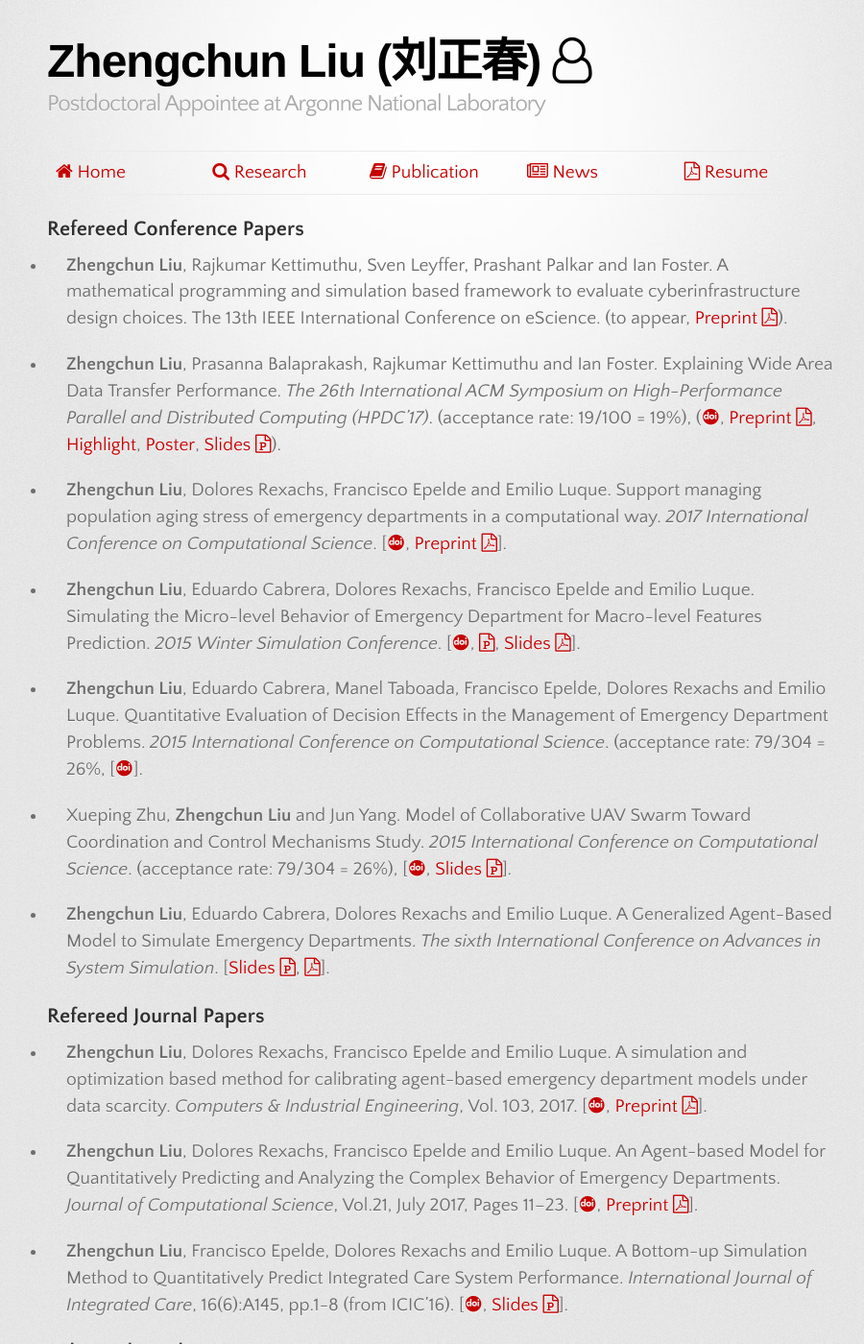
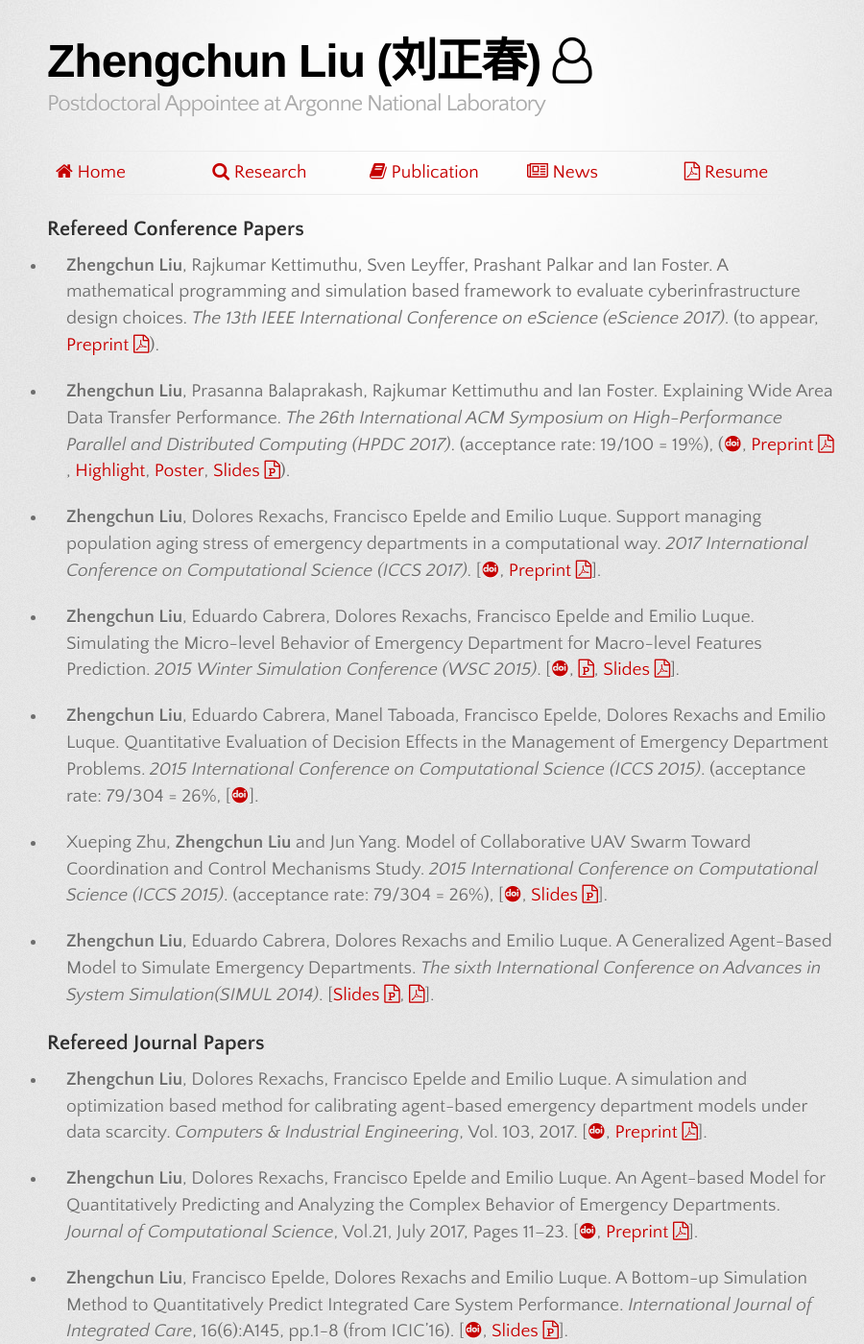
Before and after one commit to lzhengchun/lzhengchun.github.io, a Jekyll site: the page built from Publication.md, in a window 1280 px wide and 1400 px high. Shown: the whole window at 96% size, without its empty margins (181-1081 px from the left). Built offline with Jekyll 4.4.1, drawn with Linux system fonts in a browser that asks for light colours; some web fonts are replaced.

Commit message:
add, delete, polish etc.

```diff
--- a/Publication.md
+++ b/Publication.md
@@ -4,19 +4,19 @@
 ---
 
 ## Refereed Conference Papers
-- __Zhengchun Liu__, Rajkumar Kettimuthu, Sven Leyffer, Prashant Palkar and Ian Foster. A mathematical programming and simulation based framework to evaluate cyberinfrastructure design choices. The 13th IEEE International Conference on eScience. (to appear, [Preprint <i class="fa fa-file-pdf-o" aria-hidden="true"></i>](file/eScience17-preprint-Liu.pdf)).
+- __Zhengchun Liu__, Rajkumar Kettimuthu, Sven Leyffer, Prashant Palkar and Ian Foster. A mathematical programming and simulation based framework to evaluate cyberinfrastructure design choices. *The 13th IEEE International Conference on eScience (eScience 2017)*. (to appear, [Preprint <i class="fa fa-file-pdf-o" aria-hidden="true"></i>](file/eScience17-preprint-Liu.pdf)).
 
-- __Zhengchun Liu__, Prasanna Balaprakash, Rajkumar Kettimuthu and Ian Foster. Explaining Wide Area Data Transfer Performance. *The 26th International ACM Symposium on High-Performance Parallel and Distributed Computing (HPDC'17)*. (acceptance rate: 19/100 = 19%), ([<i class="ai ai-doi" aria-hidden="true"></i>](https://doi.org/10.1145/3078597.3078605), [Preprint <i class="fa fa-file-pdf-o" aria-hidden="true"></i>](http://www.mcs.anl.gov/~zcliu/files/Explaining%20Wide%20Area%20Data%20Transfer%20Performance.pdf), [Highlight](http://www.mcs.anl.gov/articles/machine-learning-methods-used-develop-data-transfer-performance-models), [Poster](file/hpdc17-poster.pdf), [Slides <i class="fa fa-file-powerpoint-o" aria-hidden="true"></i>](file/slides-HPDC-2017-Zhengchun-Liu.pdf)).
+- __Zhengchun Liu__, Prasanna Balaprakash, Rajkumar Kettimuthu and Ian Foster. Explaining Wide Area Data Transfer Performance. *The 26th International ACM Symposium on High-Performance Parallel and Distributed Computing (HPDC 2017)*. (acceptance rate: 19/100 = 19%), ([<i class="ai ai-doi" aria-hidden="true"></i>](https://doi.org/10.1145/3078597.3078605), [Preprint <i class="fa fa-file-pdf-o" aria-hidden="true"></i>](http://www.mcs.anl.gov/~zcliu/files/Explaining%20Wide%20Area%20Data%20Transfer%20Performance.pdf), [Highlight](http://www.mcs.anl.gov/articles/machine-learning-methods-used-develop-data-transfer-performance-models), [Poster](file/hpdc17-poster.pdf), [Slides <i class="fa fa-file-powerpoint-o" aria-hidden="true"></i>](file/slides-HPDC-2017-Zhengchun-Liu.pdf)).
 
-- __Zhengchun Liu__, Dolores Rexachs, Francisco Epelde and Emilio Luque. Support managing population aging stress of emergency departments in a computational way. *2017 International Conference on Computational Science*. [[<i class="ai ai-doi" aria-hidden="true"></i>](https://doi.org/10.1016/j.procs.2017.05.147), [Preprint <i class="fa fa-file-pdf-o" aria-hidden="true"></i>](file/aging-iccs2017.pdf)].
+- __Zhengchun Liu__, Dolores Rexachs, Francisco Epelde and Emilio Luque. Support managing population aging stress of emergency departments in a computational way. *2017 International Conference on Computational Science (ICCS 2017)*. [[<i class="ai ai-doi" aria-hidden="true"></i>](https://doi.org/10.1016/j.procs.2017.05.147), [Preprint <i class="fa fa-file-pdf-o" aria-hidden="true"></i>](file/aging-iccs2017.pdf)].
 
-- __Zhengchun Liu__, Eduardo Cabrera, Dolores Rexachs, Francisco Epelde and Emilio Luque. Simulating the Micro-level Behavior of Emergency Department for Macro-level Features Prediction. *2015 Winter Simulation Conference*. [[<i class="ai ai-doi" aria-hidden="true"></i>](https://doi.org/10.1109/WSC.2015.7408162), [<i class="fa fa-file-powerpoint-o" aria-hidden="true"></i>](file/Z.Liu-WSC-2015.pdf), [Slides <i class="fa fa-file-pdf-o" aria-hidden="true"></i>](file/wsc15-micro2macro.pdf)].
+- __Zhengchun Liu__, Eduardo Cabrera, Dolores Rexachs, Francisco Epelde and Emilio Luque. Simulating the Micro-level Behavior of Emergency Department for Macro-level Features Prediction. *2015 Winter Simulation Conference (WSC 2015)*. [[<i class="ai ai-doi" aria-hidden="true"></i>](https://doi.org/10.1109/WSC.2015.7408162), [<i class="fa fa-file-powerpoint-o" aria-hidden="true"></i>](file/Z.Liu-WSC-2015.pdf), [Slides <i class="fa fa-file-pdf-o" aria-hidden="true"></i>](file/wsc15-micro2macro.pdf)].
 
-- __Zhengchun Liu__, Eduardo Cabrera, Manel Taboada, Francisco Epelde, Dolores Rexachs and Emilio Luque. Quantitative Evaluation of Decision Effects in the Management of Emergency Department Problems. *2015 International Conference on Computational Science*. (acceptance rate: 79/304 = 26%, [[<i class="ai ai-doi" aria-hidden="true"></i>](https://doi.org/10.1016/j.procs.2015.05.265)].
+- __Zhengchun Liu__, Eduardo Cabrera, Manel Taboada, Francisco Epelde, Dolores Rexachs and Emilio Luque. Quantitative Evaluation of Decision Effects in the Management of Emergency Department Problems. *2015 International Conference on Computational Science (ICCS 2015)*. (acceptance rate: 79/304 = 26%, [[<i class="ai ai-doi" aria-hidden="true"></i>](https://doi.org/10.1016/j.procs.2015.05.265)].
 
-- Xueping Zhu, __Zhengchun Liu__ and Jun Yang. Model of Collaborative UAV Swarm Toward Coordination and Control Mechanisms Study. *2015 International Conference on Computational Science*. (acceptance rate: 79/304 = 26%), [[<i class="ai ai-doi" aria-hidden="true"></i>](https://doi.org/10.1016/j.procs.2015.05.274), [Slides <i class="fa fa-file-powerpoint-o" aria-hidden="true"></i>](file/uav-agent.pdf)].
+- Xueping Zhu, __Zhengchun Liu__ and Jun Yang. Model of Collaborative UAV Swarm Toward Coordination and Control Mechanisms Study. *2015 International Conference on Computational Science (ICCS 2015)*. (acceptance rate: 79/304 = 26%), [[<i class="ai ai-doi" aria-hidden="true"></i>](https://doi.org/10.1016/j.procs.2015.05.274), [Slides <i class="fa fa-file-powerpoint-o" aria-hidden="true"></i>](file/uav-agent.pdf)].
 
-- __Zhengchun Liu__, Eduardo Cabrera, Dolores Rexachs and Emilio Luque. A Generalized Agent-Based Model to Simulate Emergency Departments. *The sixth International Conference on Advances in System Simulation*. [[Slides <i class="fa fa-file-powerpoint-o" aria-hidden="true"></i>](file/SIMUL_2014_slide.pdf), [<i class="fa fa-file-pdf-o" aria-hidden="true"></i>](file/SIMUL_2014_article.pdf)].
+- __Zhengchun Liu__, Eduardo Cabrera, Dolores Rexachs and Emilio Luque. A Generalized Agent-Based Model to Simulate Emergency Departments. *The sixth International Conference on Advances in System Simulation(SIMUL 2014)*. [[Slides <i class="fa fa-file-powerpoint-o" aria-hidden="true"></i>](file/SIMUL_2014_slide.pdf), [<i class="fa fa-file-pdf-o" aria-hidden="true"></i>](file/SIMUL_2014_article.pdf)].
 
 ## Refereed Journal Papers
 - __Zhengchun Liu__, Dolores Rexachs, Francisco Epelde and Emilio Luque. A simulation and optimization based method for calibrating agent-based emergency department models under data scarcity. *Computers & Industrial Engineering*, Vol. 103, 2017. [[<i class="ai ai-doi" aria-hidden="true"></i>](https://doi.org/10.1016/j.cie.2016.11.036), [Preprint <i class="fa fa-file-pdf-o" aria-hidden="true"></i>](file/abm-calibration-zhengchun-liu.pdf)].
```
Also changed, not shown: 1 other file.
